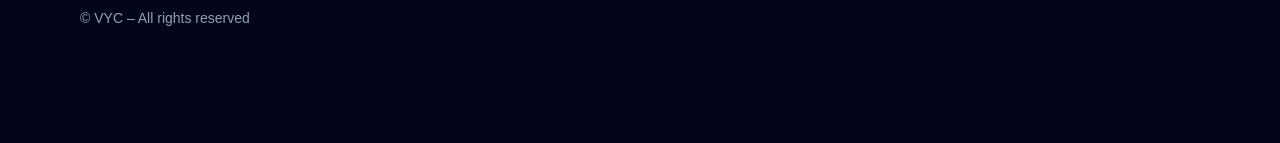
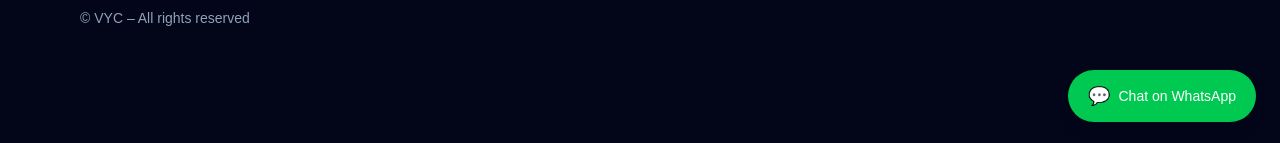
Before and after one commit to giacomovolt/vyc-site, a Next.js app: page /en in a window 1280 px wide. Shown: the part 654-797 px from the top of the page. Built offline with nearby package versions, Linux system fonts and the light colour scheme.

Commit message:
Add floating WhatsApp button

```diff
--- a/src/app/[locale]/page.tsx
+++ b/src/app/[locale]/page.tsx
@@ -1,5 +1,5 @@
 import Link from "next/link";
-
+import WhatsAppFloatingButton from "@/components/WhatsAppFloatingButton";
 import Image from "next/image";
 
 function toLocale(x: unknown): "it" | "en" {
@@ -11,6 +11,7 @@ export default async function Home({ params }: { params: any }) {
   const locale = toLocale(resolved?.locale);
 
   return (
+    <>
   <div className="relative min-h-[70vh] overflow-hidden">
     {/* Background image */}
     <Image
@@ -43,7 +44,11 @@ export default async function Home({ params }: { params: any }) {
   </Link>
 
   <a
-    href="https://wa.me/385993334450?text=Ciao%20VYC!%20Vorrei%20info%20e%20disponibilit%C3%A0%20per%20Solal%20🙏"
+    href={`https://wa.me/385993334450?text=${
+  locale === "it"
+    ? "Ciao%20VYC!%20Vorrei%20info%20e%20disponibilit%C3%A0%20per%20Solal%20%F0%9F%99%8F"
+    : "Hi%20VYC!%20I'd%20like%20info%20and%20availability%20for%20Solal%20%F0%9F%99%8F"
+}`}
     target="_blank"
     rel="noopener noreferrer"
     className="rounded-full bg-green-500 px-5 py-3 text-sm font-medium text-white"
@@ -53,5 +58,7 @@ export default async function Home({ params }: { params: any }) {
 </div>
     </div>
   </div>
+  <WhatsAppFloatingButton locale={locale} />
+</>
 );
 }
--- /dev/null
+++ b/src/components/WhatsAppFloatingButton.tsx
@@ -0,0 +1,32 @@
+"use client";
+
+type Props = {
+  locale: string;
+};
+
+
+export default function WhatsAppFloatingButton({ locale }: Props) {
+  const isIt = locale !== "en";
+
+  const message =
+    locale === "it"
+      ? "Ciao VYC! Vorrei info e disponibilità per Solal 🙏"
+      : "Hi VYC! I'd like info and availability for Solal 🙏";
+
+  const encodedMessage = encodeURIComponent(message);
+
+  return (
+    <a
+      href={`https://wa.me/385993334450?text=${encodedMessage}`}
+      target="_blank"
+      rel="noopener noreferrer"
+      className="fixed bottom-6 right-6 z-50 flex items-center gap-2 rounded-full bg-green-500 px-5 py-3 text-sm font-medium text-white shadow-lg hover:bg-green-600"
+      aria-label="WhatsApp"
+    >
+      <span className="text-lg">💬</span>
+      <span className="hidden sm:inline">
+        {locale === "it" ? "Chatta su WhatsApp" : "Chat on WhatsApp"}
+      </span>
+    </a>
+  );
+}
```
